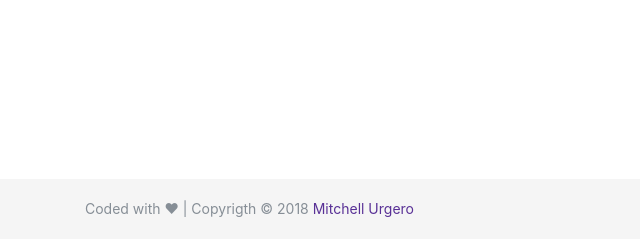
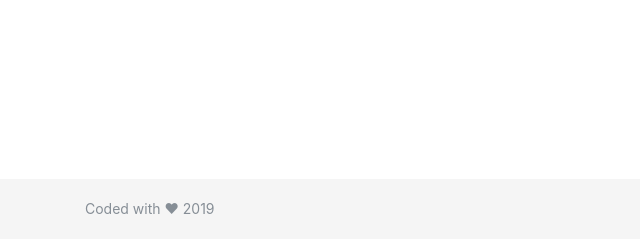
Before and after one commit to mitchellurgero/tinysocial, a PHP site: page / in a window 1280 px wide. Shown: the part 561-800 px from the top of the page, without its empty margins (0-640 px from the left). Run offline with PHP 8.4, Linux system fonts and the light colour scheme; data that the repository does not hold is empty; some libraries are stand-ins or nearby versions.

Commit message:
Remove copyright footer. Not needed in this project

```diff
--- a/index.php
+++ b/index.php
@@ -428,7 +428,7 @@ $location = ltrim($config['sitePath'],"/");
 		</div>
 <footer class="footer">
 	<div class="container">
-		<span class="text-muted">Coded with &hearts; | Copyrigth &copy; 2018 <a href="https://urgero.org">Mitchell Urgero</a></span>
+		<span class="text-muted">Coded with &hearts; 2019</span>
 	</div>
 </footer>
 <script
```
